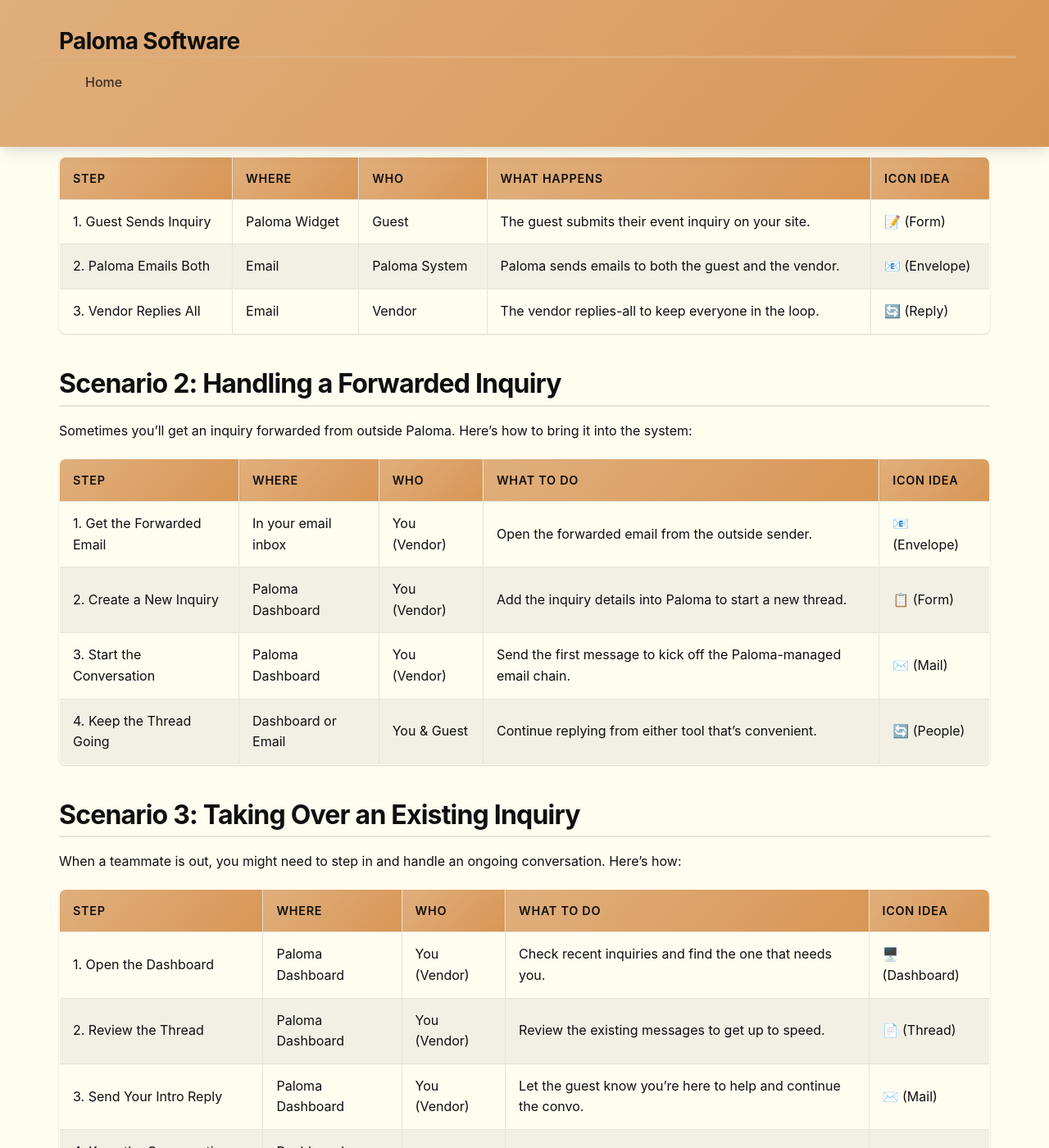
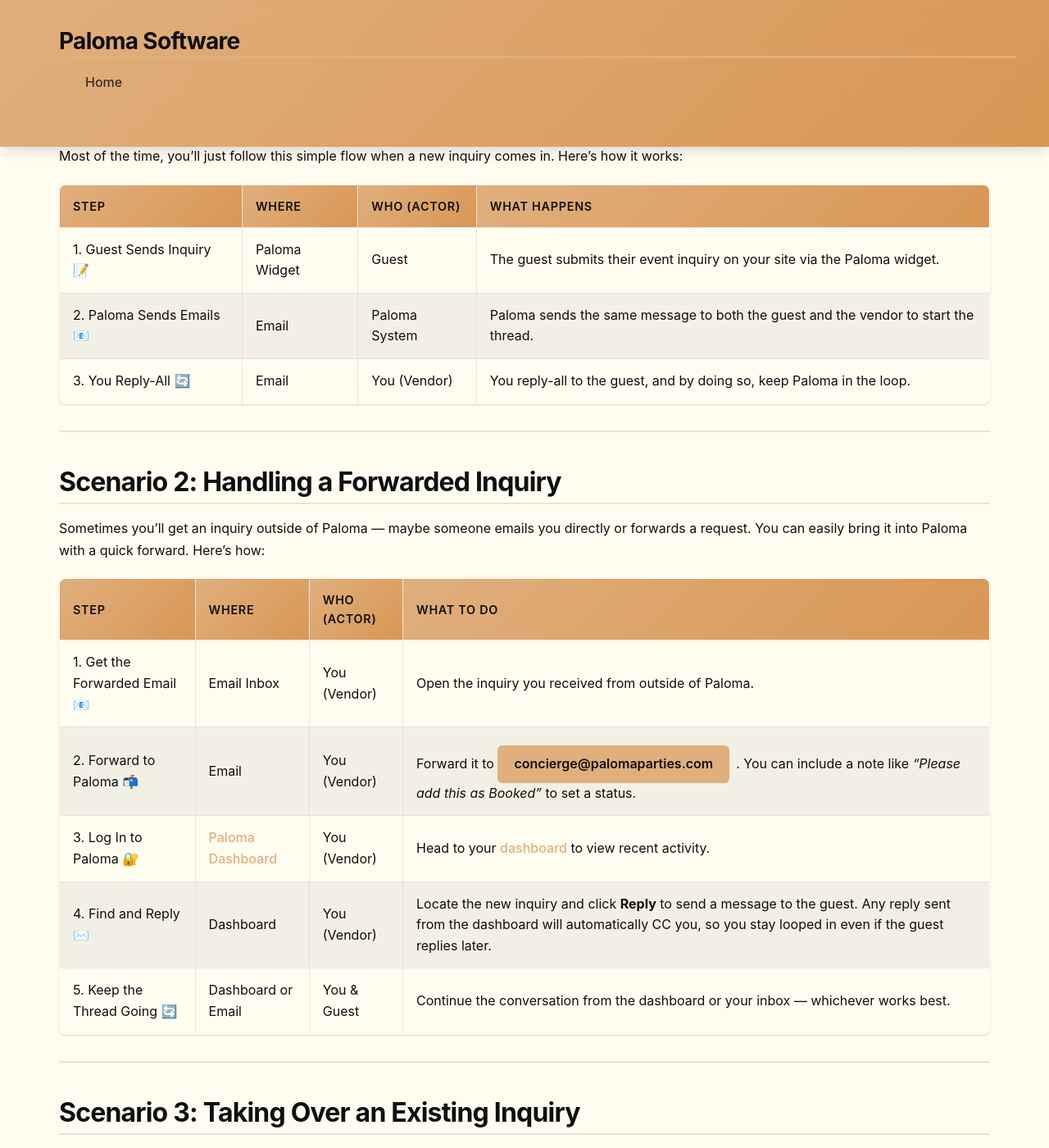
Before and after one commit to paloma-software/paloma-docs, a Jekyll site: the page built from guides/workflow.md, in a window 1280 px wide and 1400 px high, scrolled down 321 px. Shown: the whole window at 82% size. Built offline with Jekyll 4.4.1, drawn with Linux system fonts in a browser that asks for light colours; some web fonts are replaced; our own code applies the rules of GitHub Pages for plain Markdown files; some of the changed text lies outside the part shown.

Commit message:
docs: improve workflow guide

```diff
--- a/guides/workflow.md
+++ b/guides/workflow.md
@@ -1,35 +1,42 @@
 # Paloma Workflow Guide: Handling Inquiries Like a Pro
 
 Welcome to your Paloma workflow guide! In this quick reference, we’ll walk you through three common scenarios so you can handle inquiries smoothly and keep your guests and vendors happy.
+
+---
 
 ## Scenario 1: The Standard Paloma Flow
 
 Most of the time, you’ll just follow this simple flow when a new inquiry comes in. Here’s how it works:
 
-| Step                   | Where         | Who           | What Happens                                          | Icon Idea     |
-| ---------------------- | ------------- | ------------- | ----------------------------------------------------- | ------------- |
-| 1. Guest Sends Inquiry | Paloma Widget | Guest         | The guest submits their event inquiry on your site.   | 📝 (Form)     |
-| 2. Paloma Emails Both  | Email         | Paloma System | Paloma sends emails to both the guest and the vendor. | 📧 (Envelope) |
-| 3. Vendor Replies All  | Email         | Vendor        | The vendor replies-all to keep everyone in the loop.  | 🔄 (Reply)    |
+| Step                      | Where         | Who (Actor)   | What Happens                                                                        |
+| ------------------------- | ------------- | ------------- | ----------------------------------------------------------------------------------- |
+| 1. Guest Sends Inquiry 📝 | Paloma Widget | Guest         | The guest submits their event inquiry on your site via the Paloma widget.           |
+| 2. Paloma Sends Emails 📧 | Email         | Paloma System | Paloma sends the same message to both the guest and the vendor to start the thread. |
+| 3. You Reply-All 🔄       | Email         | You (Vendor)  | You reply-all to the guest, and by doing so, keep Paloma in the loop.               |
+
+---
 
 ## Scenario 2: Handling a Forwarded Inquiry
 
-Sometimes you’ll get an inquiry forwarded from outside Paloma. Here’s how to bring it into the system:
+Sometimes you’ll get an inquiry outside of Paloma — maybe someone emails you directly or forwards a request. You can easily bring it into Paloma with a quick forward. Here's how:
 
-| Step                       | Where               | Who          | What to Do                                                         | Icon Idea     |
-| -------------------------- | ------------------- | ------------ | ------------------------------------------------------------------ | ------------- |
-| 1. Get the Forwarded Email | In your email inbox | You (Vendor) | Open the forwarded email from the outside sender.                  | 📧 (Envelope) |
-| 2. Create a New Inquiry    | Paloma Dashboard    | You (Vendor) | Add the inquiry details into Paloma to start a new thread.         | 📋 (Form)     |
-| 3. Start the Conversation  | Paloma Dashboard    | You (Vendor) | Send the first message to kick off the Paloma-managed email chain. | ✉️ (Mail)     |
-| 4. Keep the Thread Going   | Dashboard or Email  | You & Guest  | Continue replying from either tool that’s convenient.              | 🔄 (People)   |
+| Step                          | Where                                             | Who (Actor)  | What to Do                                                                                                                                                                                     |
+| ----------------------------- | ------------------------------------------------- | ------------ | ---------------------------------------------------------------------------------------------------------------------------------------------------------------------------------------------- |
+| 1. Get the Forwarded Email 📧 | Email Inbox                                       | You (Vendor) | Open the inquiry you received from outside of Paloma.                                                                                                                                          |
+| 2. Forward to Paloma 📬       | Email                                             | You (Vendor) | Forward it to **[concierge@palomaparties.com](mailto:concierge@palomaparties.com)**. You can include a note like *“Please add this as Booked”* to set a status.                                |
+| 3. Log In to Paloma 🔐        | [Paloma Dashboard](https://app.palomaparties.com) | You (Vendor) | Head to your [dashboard](https://app.palomaparties.com) to view recent activity.                                                                                                               |
+| 4. Find and Reply ✉️          | Dashboard                                         | You (Vendor) | Locate the new inquiry and click **Reply** to send a message to the guest. Any reply sent from the dashboard will automatically CC you, so you stay looped in even if the guest replies later. |
+| 5. Keep the Thread Going 🔄   | Dashboard or Email                                | You & Guest  | Continue the conversation from the dashboard or your inbox — whichever works best.                                                                                                             |
+
+---
 
 ## Scenario 3: Taking Over an Existing Inquiry
 
-When a teammate is out, you might need to step in and handle an ongoing conversation. Here’s how:
+If a teammate is out, you might need to step in and handle an ongoing conversation. Here's how to take over a thread smoothly:
 
-| Step                           | Where              | Who          | What to Do                                                     | Icon Idea       |
-| ------------------------------ | ------------------ | ------------ | -------------------------------------------------------------- | --------------- |
-| 1. Open the Dashboard          | Paloma Dashboard   | You (Vendor) | Check recent inquiries and find the one that needs you.        | 🖥️ (Dashboard) |
-| 2. Review the Thread           | Paloma Dashboard   | You (Vendor) | Review the existing messages to get up to speed.               | 📄 (Thread)     |
-| 3. Send Your Intro Reply       | Paloma Dashboard   | You (Vendor) | Let the guest know you’re here to help and continue the convo. | ✉️ (Mail)       |
-| 4. Keep the Conversation Going | Dashboard or Email | You & Guest  | Continue the conversation from wherever works best.            | 🔄 (Reply)      |
+| Step                              | Where                                             | Who (Actor)  | What to Do                                                                                                                   |
+| --------------------------------- | ------------------------------------------------- | ------------ | ---------------------------------------------------------------------------------------------------------------------------- |
+| 1. Open the Dashboard 🖥️         | [Paloma Dashboard](https://app.palomaparties.com) | You (Vendor) | Check recent inquiries at [app.palomaparties.com](https://app.palomaparties.com) and find the one that needs your attention. |
+| 2. Review the Thread 📄           | Paloma Dashboard                                  | You (Vendor) | Read the existing message history to get up to speed on the conversation.                                                    |
+| 3. Send Your Intro Reply ✉️       | Paloma Dashboard                                  | You (Vendor) | Send a reply letting the guest know you’re stepping in and happy to help.                                                    |
+| 4. Keep the Conversation Going 🔄 | Dashboard or Email                                | You & Guest  | Continue the thread from wherever works best for you — dashboard or inbox.                                                   |
```
